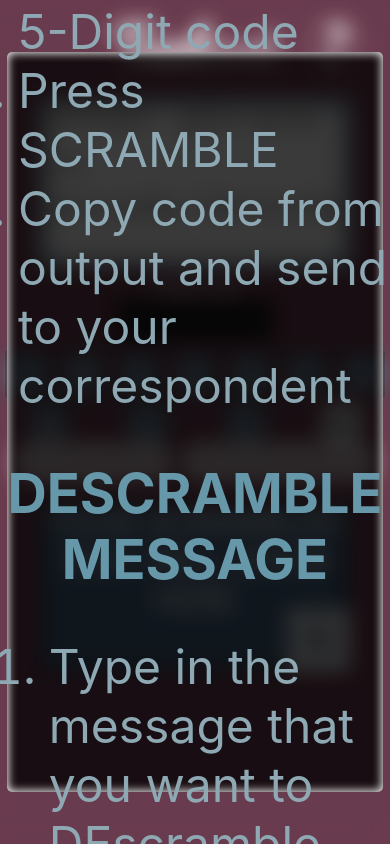
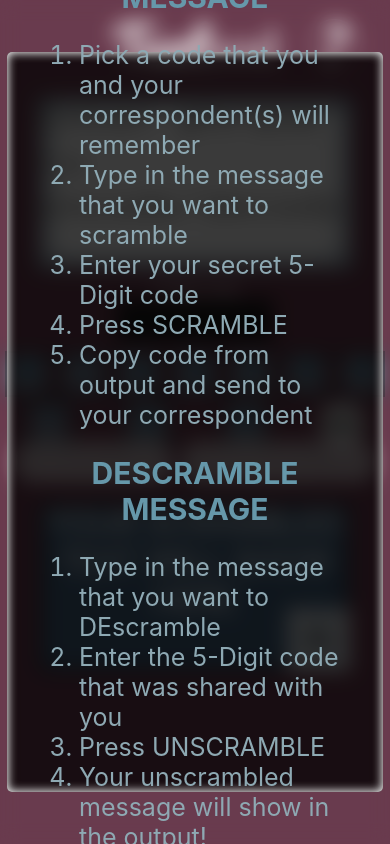
Before and after one commit to ashvv1/safesend, a React (Create React App) app: page / in a window 390 px wide. Built offline with nearby package versions, Linux system fonts and the light colour scheme; a web font is replaced by a local one.

Commit message:
fixed mobile text

```diff
--- a/src/App.css
+++ b/src/App.css
@@ -333,14 +333,6 @@ button {
     padding: 1em;
   }
 
-  .entry-header{
-    font-size: 170%;
-  }
-
-  ol{
-    font-size: 150%;
-  }
-
   .header-text{
     font-size: 50px;
   }
--- a/src/index.js
+++ b/src/index.js
@@ -5,7 +5,5 @@ import App from './App';
 
 const root = ReactDOM.createRoot(document.getElementById('root'));
 root.render(
-  <React.StrictMode>
     <App />
-  </React.StrictMode>
 );
```
